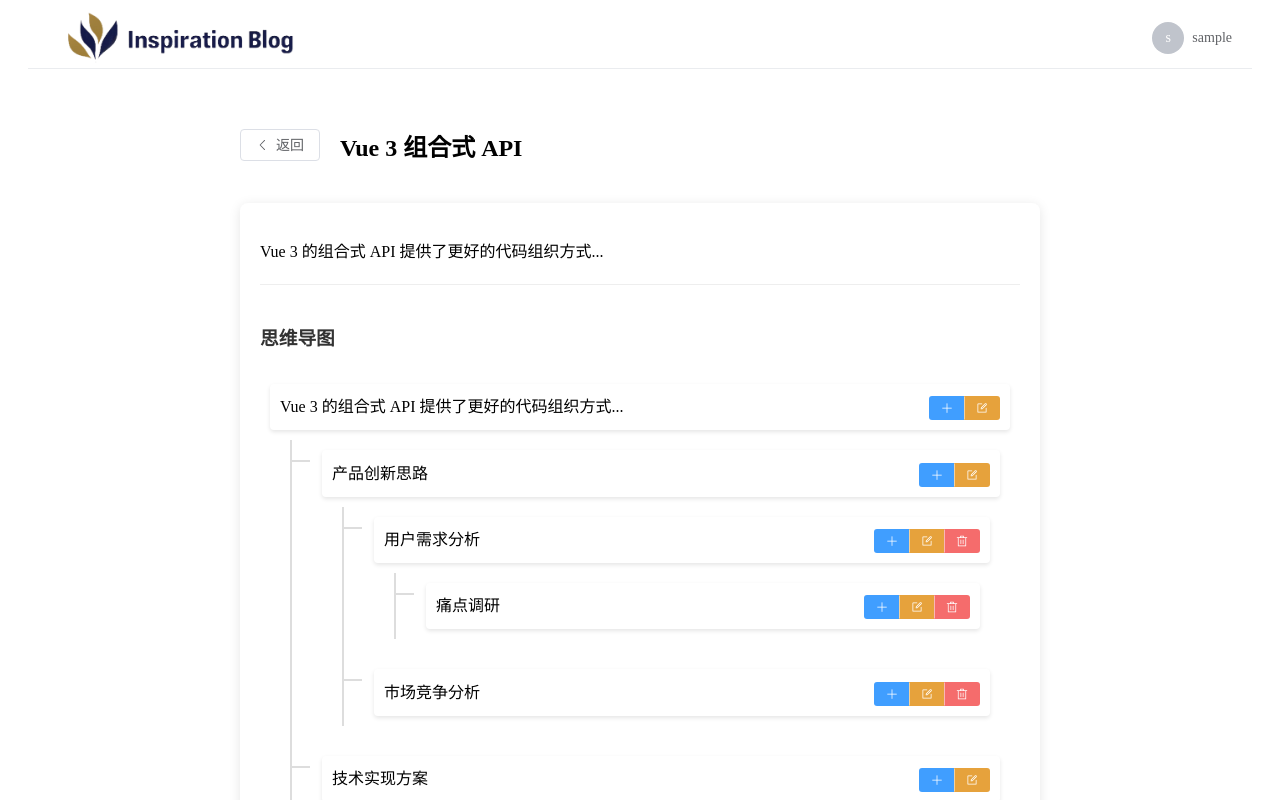
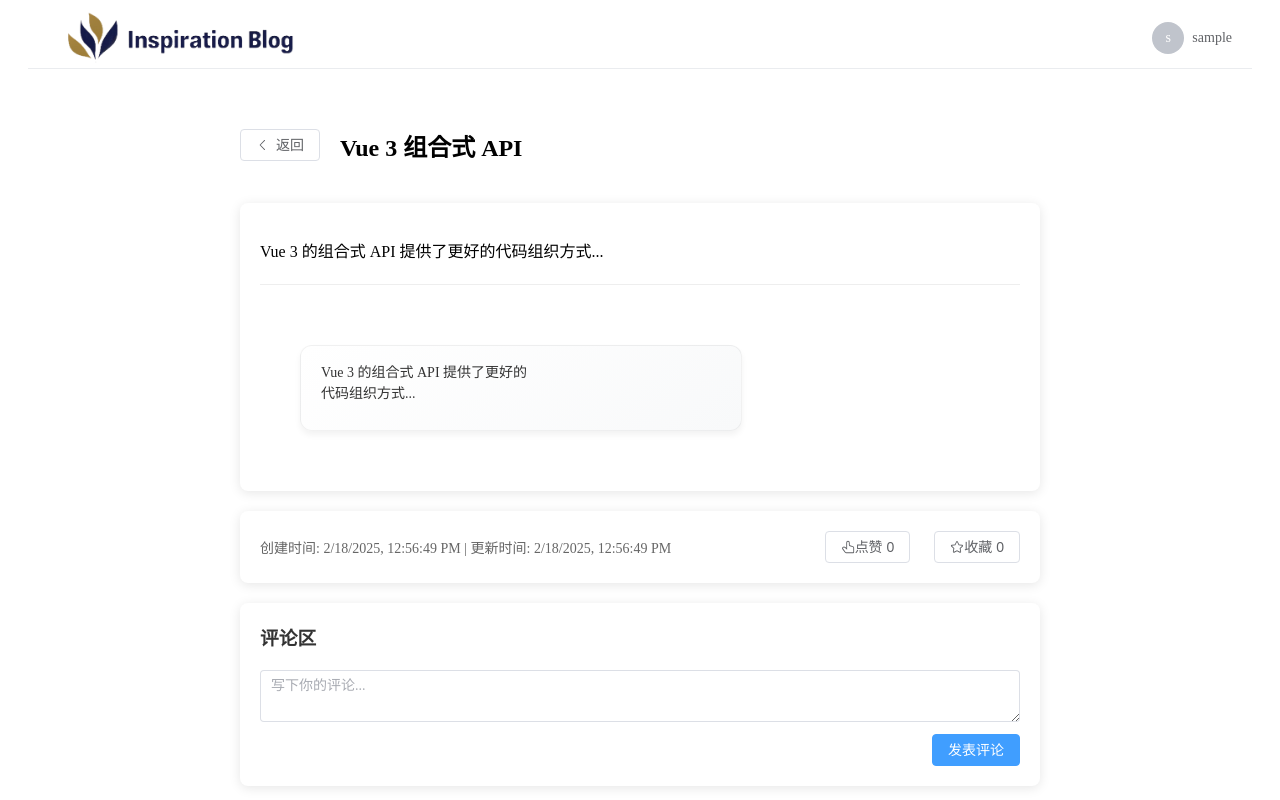
Before and after one commit to LipeibinCooper/inspiration-blog, a Vue app in the folder frontend/: page /inspiration/1 in a window 1280 px wide. Shown: the top 800 px of the page. Built offline with nearby package versions, Linux system fonts and the light colour scheme; sample sign-in values are in the browser's storage.

Commit message:
Refactor InspirationTree to support 2D grid-like visualization with right and down expansion

```diff
--- a/frontend/src/components/InspirationTree.vue
+++ b/frontend/src/components/InspirationTree.vue
@@ -1,54 +1,56 @@
 <template>
   <div class="inspiration-tree">
+    <div class="array-container">
+      <div v-for="(array, arrayIndex) in arrays" :key="arrayIndex" class="array-row">
+        <div v-for="(item, itemIndex) in array" :key="item.id" class="array-item">
           <div class="node-content">
-      <div class="node-text">
-        {{ node.content }}
-      </div>
+            <div class="node-text">{{ item.content }}</div>
             <div class="node-actions">
               <el-button-group>
                 <el-button
                   type="primary"
                   size="small"
-            @click="showAddDialog = true"
+                  @click="handleAddRight(arrayIndex, itemIndex)"
+                  title="向右扩展"
                 >
                   <el-icon><Plus /></el-icon>
+                  →
+                </el-button>
+                <el-button
+                  type="success"
+                  size="small"
+                  @click="handleAddDown(arrayIndex, itemIndex)"
+                  title="向下扩展"
+                >
+                  <el-icon><Plus /></el-icon>
+                  ↓
                 </el-button>
                 <el-button
                   type="warning"
                   size="small"
-            @click="showEditDialog = true"
+                  @click="showEditDialog = true; currentEditNode = item"
                 >
                   <el-icon><Edit /></el-icon>
                 </el-button>
                 <el-button
                   type="danger"
                   size="small"
-            @click="handleDelete"
-            v-if="node.parentId !== null"
+                  @click="handleDelete(arrayIndex, itemIndex)"
+                  v-if="!(arrayIndex === 0 && itemIndex === 0)"
                 >
                   <el-icon><Delete /></el-icon>
                 </el-button>
               </el-button-group>
             </div>
           </div>
-
-    <!-- 子节点 -->
-    <div class="children" v-if="node.children && node.children.length > 0">
-      <div v-for="child in node.children" :key="child.id" class="child-node">
-        <div class="branch-line"></div>
-        <inspiration-tree
-          :node="child"
-          @update="$emit('update', $event)"
-          @add="$emit('add', $event)"
-          @delete="$emit('delete', $event)"
-        />
+        </div>
       </div>
     </div>
 
     <!-- 添加节点对话框 -->
     <el-dialog
       v-model="showAddDialog"
-      title="添加子节点"
+      :title="addDirection === 'right' ? '向右扩展' : '向下扩展'"
       width="30%"
     >
       <el-input
@@ -84,7 +86,7 @@
 </template>
 
 <script lang="ts" setup>
-import { ref } from 'vue';
+import { ref, onMounted, watch } from 'vue';
 import { Plus, Edit, Delete } from '@element-plus/icons-vue';
 import type { InspirationNode } from '@/types/inspiration-tree';
 
@@ -98,73 +100,292 @@ const emit = defineEmits<{
   (e: 'delete', id: number): void
 }>();
 
+const arrays = ref<InspirationNode[][]>([[]]);
 const showAddDialog = ref(false);
 const showEditDialog = ref(false);
 const newNodeContent = ref('');
 const editNodeContent = ref('');
+const addDirection = ref<'right' | 'down'>('right');
+const currentEditNode = ref<InspirationNode | null>(null);
+const currentAddPosition = ref<{arrayIndex: number; itemIndex: number} | null>(null);
 
+// 初始化数组结构
+onMounted(() => {
+  if (props.node) {
+    arrays.value[0][0] = props.node;
+  }
+});
+
+// 向右添加节点
+const handleAddRight = (arrayIndex: number, itemIndex: number) => {
+  addDirection.value = 'right';
+  currentAddPosition.value = { arrayIndex, itemIndex };
+  showAddDialog.value = true;
+};
+
+// 向下添加节点
+const handleAddDown = (arrayIndex: number, itemIndex: number) => {
+  addDirection.value = 'down';
+  currentAddPosition.value = { arrayIndex, itemIndex };
+  showAddDialog.value = true;
+};
+
+// 处理添加节点
 const handleAdd = () => {
-  if (!newNodeContent.value.trim()) return;
+  if (!newNodeContent.value.trim() || !currentAddPosition.value) return;
+
+  const { arrayIndex, itemIndex } = currentAddPosition.value;
+  const newNode: InspirationNode = {
+    id: Date.now(),
+    parentId: arrays.value[arrayIndex][itemIndex].id,
+    content: newNodeContent.value.trim(),
+    createdAt: new Date().toISOString(),
+    updatedAt: new Date().toISOString()
+  };
+
+  if (addDirection.value === 'right') {
+    arrays.value[arrayIndex].push(newNode);
+  } else {
+    if (!arrays.value[arrayIndex + 1]) {
+      arrays.value[arrayIndex + 1] = [];
+    }
+    arrays.value[arrayIndex + 1].push(newNode);
+  }
+
   emit('add', {
-    parentId: props.node.id,
-    content: newNodeContent.value.trim()
+    parentId: newNode.parentId,
+    content: newNode.content
   });
+
   newNodeContent.value = '';
   showAddDialog.value = false;
 };
 
+// 处理编辑节点
 const handleEdit = () => {
-  if (!editNodeContent.value.trim()) return;
+  if (!editNodeContent.value.trim() || !currentEditNode.value) return;
+
   emit('update', {
-    id: props.node.id,
+    id: currentEditNode.value.id,
     content: editNodeContent.value.trim()
   });
+
+  // 更新本地节点内容
+  arrays.value.forEach(array => {
+    array.forEach(node => {
+      if (node.id === currentEditNode.value?.id) {
+        node.content = editNodeContent.value.trim();
+      }
+    });
+  });
+
   editNodeContent.value = '';
   showEditDialog.value = false;
 };
 
-const handleDelete = () => {
-  emit('delete', props.node.id);
+// 处理删除节点
+const handleDelete = (arrayIndex: number, itemIndex: number) => {
+  const nodeToDelete = arrays.value[arrayIndex][itemIndex];
+  emit('delete', nodeToDelete.id);
+  arrays.value[arrayIndex].splice(itemIndex, 1);
+
+  // 如果数组为空且不是第一个数组，则删除该数组
+  if (arrays.value[arrayIndex].length === 0 && arrayIndex > 0) {
+    arrays.value.splice(arrayIndex, 1);
+  }
 };
+
+// 监听编辑对话框，设置初始内容
+watch(showEditDialog, (newVal) => {
+  if (newVal && currentEditNode.value) {
+    editNodeContent.value = currentEditNode.value.content;
+  }
+});
 </script>
 
 <style scoped>
 .inspiration-tree {
-  padding: 10px;
+  padding: 20px;
 }
 
 .node-content {
   display: flex;
   align-items: center;
-  gap: 10px;
+  gap: 16px;
   background: #fff;
-  padding: 10px;
-  border-radius: 4px;
-  box-shadow: 0 2px 4px rgba(0, 0, 0, 0.1);
+  padding: 12px 16px;
+  border-radius: 8px;
+  box-shadow: 0 2px 12px rgba(0, 0, 0, 0.1);
+  transition: all 0.3s ease;
+  max-width: 400px;
+}
+
+.node-content:hover {
+  transform: translateY(-2px);
+  box-shadow: 0 4px 16px rgba(0, 0, 0, 0.15);
 }
 
 .node-text {
   flex: 1;
+  font-size: 14px;
+  color: #333;
+  line-height: 1.5;
   white-space: pre-wrap;
+  margin-bottom: 10px;
+}
+
+.node-actions {
+  opacity: 0;
+  transition: opacity 0.3s ease;
+  display: flex;
+  justify-content: flex-end;
+}
+
+.node-content:hover .node-actions {
+  opacity: 1;
 }
 
 .children {
-  margin-left: 20px;
-  padding-left: 20px;
-  border-left: 2px solid #ddd;
+  padding-left: 40px;
+  margin-top: 20px;
+  position: relative;
 }
 
 .child-node {
   position: relative;
-  margin-top: 10px;
+  margin-bottom: 20px;
 }
 
 .branch-line {
   position: absolute;
-  left: -22px;
-  top: 20px;
+  left: -20px;
+  top: -10px;
+  bottom: 50%;
+  width: 2px;
+  background: #ddd;
+}
+
+.child-node::before {
+  content: '';
+  position: absolute;
+  left: -20px;
+  top: 50%;
   width: 20px;
   height: 2px;
   background: #ddd;
 }
+
+.child-node:last-child {
+  margin-bottom: 0;
+}
+
+.el-dialog__body {
+  padding-top: 20px;
+}
+
+/* 添加节点展开/收起的过渡动画 */
+.children-enter-active,
+.children-leave-active {
+  transition: all 0.3s ease;
+}
+
+.children-enter-from,
+.children-leave-to {
+  opacity: 0;
+  transform: translateY(-10px);
+}
+.array-container {
+  display: flex;
+  flex-direction: column;
+  gap: 32px;
+  padding: 20px;
+}
+
+.array-row {
+  display: flex;
+  gap: 32px;
+  align-items: flex-start;
+  position: relative;
+}
+
+.array-row::after {
+  content: '';
+  position: absolute;
+  left: 0;
+  right: 0;
+  top: 50%;
+  height: 2px;
+  background: linear-gradient(90deg, rgba(221,221,221,0) 0%, rgba(221,221,221,1) 50%, rgba(221,221,221,0) 100%);
+  z-index: -1;
+}
+
+.array-item {
+  position: relative;
+  animation: fadeIn 0.3s ease;
+}
+
+.array-item::before {
+  content: '';
+  position: absolute;
+  left: 50%;
+  top: -32px;
+  height: 32px;
+  width: 2px;
+  background: #ddd;
+  display: none;
+}
+
+.array-row:not(:first-child) .array-item::before {
+  display: block;
+}
+
+.node-content {
+  background: linear-gradient(145deg, #ffffff 0%, #f8f9fa 100%);
+  border: 1px solid rgba(0, 0, 0, 0.05);
+  padding: 16px 20px;
+  border-radius: 12px;
+  box-shadow: 0 4px 6px rgba(0, 0, 0, 0.05);
+  transition: all 0.3s cubic-bezier(0.4, 0, 0.2, 1);
+  min-width: 240px;
+}
+
+@keyframes fadeIn {
+  from {
+    opacity: 0;
+    transform: translateY(10px);
+  }
+  to {
+    opacity: 1;
+    transform: translateY(0);
+  }
+}
+
+.el-button-group .el-button {
+  margin: 0 4px;
+  border-radius: 6px !important;
+}
+
+.el-button-group .el-button:hover {
+  transform: translateY(-1px);
+  box-shadow: 0 2px 4px rgba(0, 0, 0, 0.1);
+}
+
+.el-button-group {
+  display: flex;
+  gap: 5px;
+}
+.node-text {
+  white-space: pre-wrap;
+  margin-bottom: 10px;
+}
+
+.node-actions {
+  display: flex;
+  justify-content: flex-end;
+}
+
+.el-button-group {
+  display: flex;
+  gap: 5px;
+}
 </style>
--- a/frontend/src/views/InspirationDetail.vue
+++ b/frontend/src/views/InspirationDetail.vue
@@ -9,7 +9,7 @@
       <p>{{ inspiration?.content }}</p>
       <!-- 添加灵感树组件 -->
       <div class="inspiration-tree-container" v-if="inspiration">
-        <h3>思维导图</h3>
+        <!-- <h3>思维导图</h3> -->
         <inspiration-tree
           :node="{
             id: inspiration.id,
```
Lines whose indentation alone changed are shown as unchanged.
